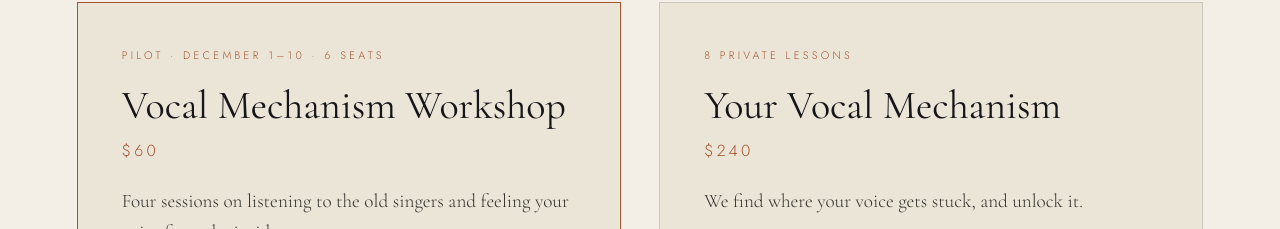
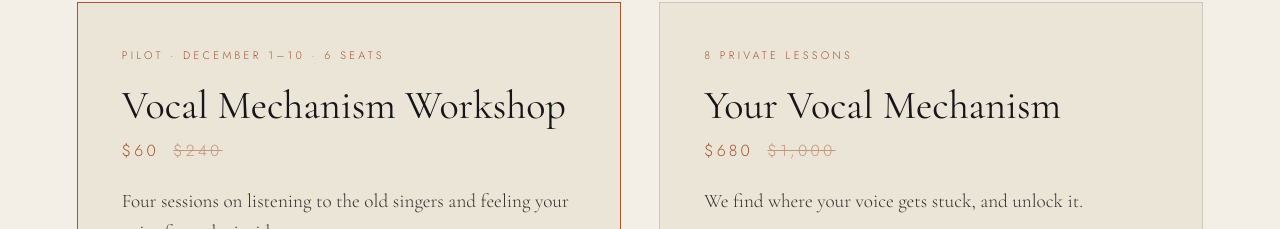
Before and after one commit to danielberryman/vocalstudio, a plain HTML site: page index.html in a window 1280 px wide. Shown: the part 2371-2600 px from the top of the page. Drawn offline with nearby package versions, Linux system fonts and the light colour scheme.

Commit message:
Prices: workshop $60 (was $240), 8 lessons $680 (was $1,000), matching Stan Store
Co-Authored-By: Claude Opus 5.5 <noreply@anthropic.com>
Claude-Session: https://claude.ai/code/session_01KA9kYQoGBNbptKPscmFbqM

```diff
--- a/index.html
+++ b/index.html
@@ -373,6 +373,11 @@
             margin: 0 0 0.75rem;
         }
 
+        .product .price s {
+            opacity: 0.55;
+            margin-left: 0.4em;
+        }
+
         .product .price {
             font-family: var(--sans);
             font-size: 1rem;
@@ -624,7 +629,7 @@
             <article class="product featured reveal">
                 <p class="tag">Pilot · December 1–10 · 6 seats</p>
                 <h3>Vocal Mechanism Workshop</h3>
-                <p class="price">$60</p>
+                <p class="price">$60 <s>$240</s></p>
                 <p class="desc">Four sessions on listening to the old singers and feeling your voice from the inside.
                 </p>
                 <ul>
@@ -637,7 +642,7 @@
             <article class="product reveal">
                 <p class="tag">8 private lessons</p>
                 <h3>Your Vocal Mechanism</h3>
-                <p class="price">$240</p>
+                <p class="price">$680 <s>$1,000</s></p>
                 <p class="desc">We find where your voice gets stuck, and unlock it.</p>
                 <ul>
                     <li>Exercises built for your one voice</li>
```
